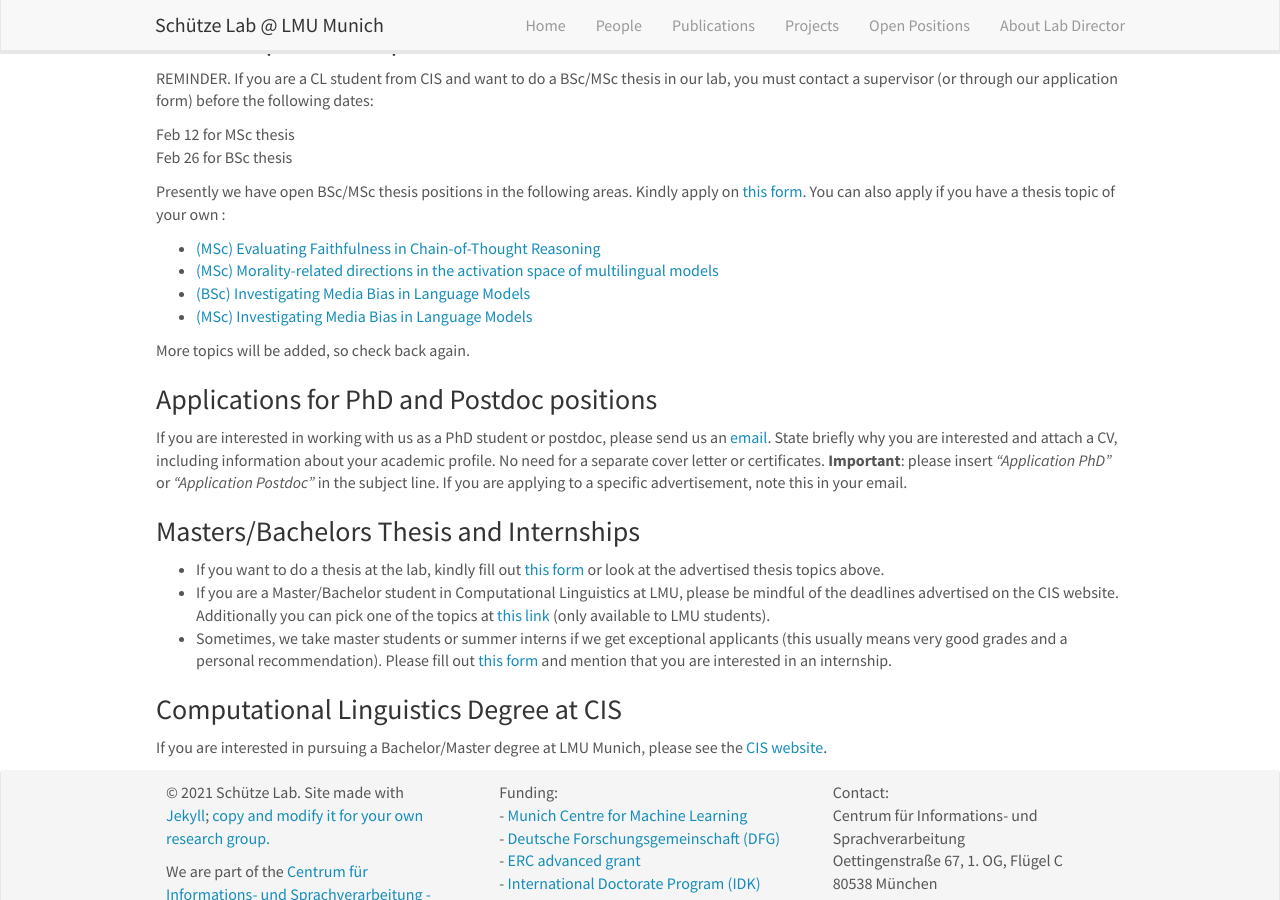
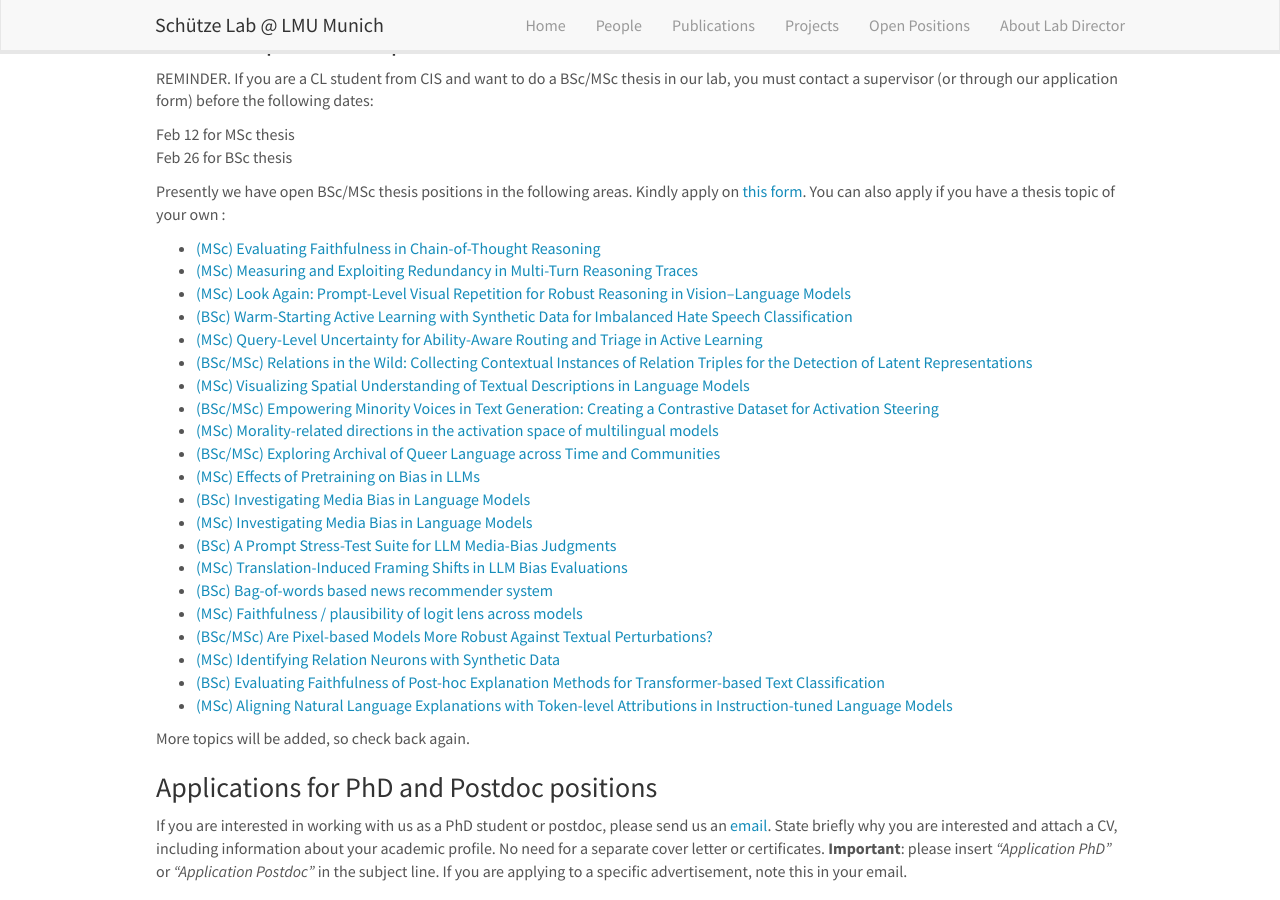
Before and after one commit to cisnlp/cisnlp.github.io, a Jekyll site: the page built from _pages/openings.md, in a window 1280 px wide and 900 px high, scrolled down 191 px. Built offline with Jekyll 4.4.1, drawn with Linux system fonts in a browser that asks for light colours; nearby versions of some CDN libraries; comment, search, counter and statistics services are not loaded.

Commit message:
Update thesis openings with 2026 proposals
Added new thesis proposals for BSc/MSc positions in various research areas.

```diff
--- a/_pages/openings.md
+++ b/_pages/openings.md
@@ -22,9 +22,28 @@ Feb 26 for BSc thesis
 Presently we have open BSc/MSc thesis positions in the following areas. Kindly apply on [this form](https://tinyurl.com/y2otyv2b). You can also apply if you have a thesis topic of your own :
 
 - [(MSc) Evaluating Faithfulness in Chain-of-Thought Reasoning]({{ site.baseurl }}/thesis_proposals/2024/Ali-2024-Project-1.pdf)
+- [(MSc) Measuring and Exploiting Redundancy in Multi-Turn Reasoning Traces]({{ site.baseurl }}/thesis_proposals/2026/Ali-2026-Project-1.pdf)
+- [(MSc) Look Again: Prompt-Level Visual Repetition for Robust Reasoning in Vision–Language Models]({{ site.baseurl }}/thesis_proposals/2026/Ali-2026-Project-2.pdf)
+- [(BSc) Warm-Starting Active Learning with Synthetic Data for Imbalanced Hate Speech Classification]({{ site.baseurl }}/thesis_proposals/2026/Dawar-2026-Project-1.pdf)
+- [(MSc) Query-Level Uncertainty for Ability-Aware Routing and Triage in Active Learning]({{ site.baseurl }}/thesis_proposals/2026/Dawar-2026-Project-2.pdf)
+- [(BSc/MSc) Relations in the Wild: Collecting Contextual Instances of Relation Triples for the Detection of Latent Representations]({{ site.baseurl }}/thesis_proposals/2026/Lea-2026-Project-1.pdf)
+- [(MSc) Visualizing Spatial Understanding of Textual Descriptions in Language Models]({{ site.baseurl }}/thesis_proposals/2026/Lea-2026-Project-2.pdf)
+- [(BSc/MSc) Empowering Minority Voices in Text Generation: Creating a Contrastive Dataset for Activation Steering]({{ site.baseurl }}/thesis_proposals/2026/Lea-2026-Project-3.pdf)
 - [(MSc) Morality-related directions in the activation space of multilingual models]({{ site.baseurl }}/thesis_proposals/2025/Leonor-2025-Project-2.pdf)
+- [(BSc/MSc) Exploring Archival of Queer Language across Time and Communities]({{ site.baseurl }}/thesis_proposals/2026/Leonor-2026-Project-1.pdf)
+- [(MSc) Effects of Pretraining on Bias in LLMs]({{ site.baseurl }}/thesis_proposals/2026/Leonor-2026-Project-2.pdf)
 - [(BSc) Investigating Media Bias in Language Models]({{ site.baseurl }}/thesis_proposals/2025/Molly-2025-Project-1.pdf)
 - [(MSc) Investigating Media Bias in Language Models]({{ site.baseurl }}/thesis_proposals/2025/Molly-2025-Project-2.pdf)
+- [(BSc) A Prompt Stress-Test Suite for LLM Media-Bias Judgments]({{ site.baseurl }}/thesis_proposals/2026/Molly-2026-Project-1.pdf)
+- [(MSc) Translation-Induced Framing Shifts in LLM Bias Evaluations]({{ site.baseurl }}/thesis_proposals/2026/Molly-2026-Project-2.pdf)
+- [(BSc) Bag-of-words based news recommender system]({{ site.baseurl }}/thesis_proposals/2026/Sebastian-2026-Project-1.pdf)
+- [(MSc) Faithfulness / plausibility of logit lens across models]({{ site.baseurl }}/thesis_proposals/2026/Sebastian-2026-Project-2.pdf)
+- [(BSc/MSc) Are Pixel-based Models More Robust Against Textual Perturbations?]({{ site.baseurl }}/thesis_proposals/2026/Yihong-2026-Project-1.pdf)
+- [(MSc) Identifying Relation Neurons with Synthetic Data]({{ site.baseurl }}/thesis_proposals/2026/Yihong-2026-Project-2.pdf)
+- [(BSc) Evaluating Faithfulness of Post-hoc Explanation Methods for Transformer-based
+Text Classification]({{ site.baseurl }}/thesis_proposals/2026/Yuetian-2026-Project-1.pdf)
+- [(MSc) Aligning Natural Language Explanations with Token-level Attributions in
+Instruction-tuned Language Models]({{ site.baseurl }}/thesis_proposals/2026/Yuetian-2026-Project-2.pdf)
 
 
 
```
